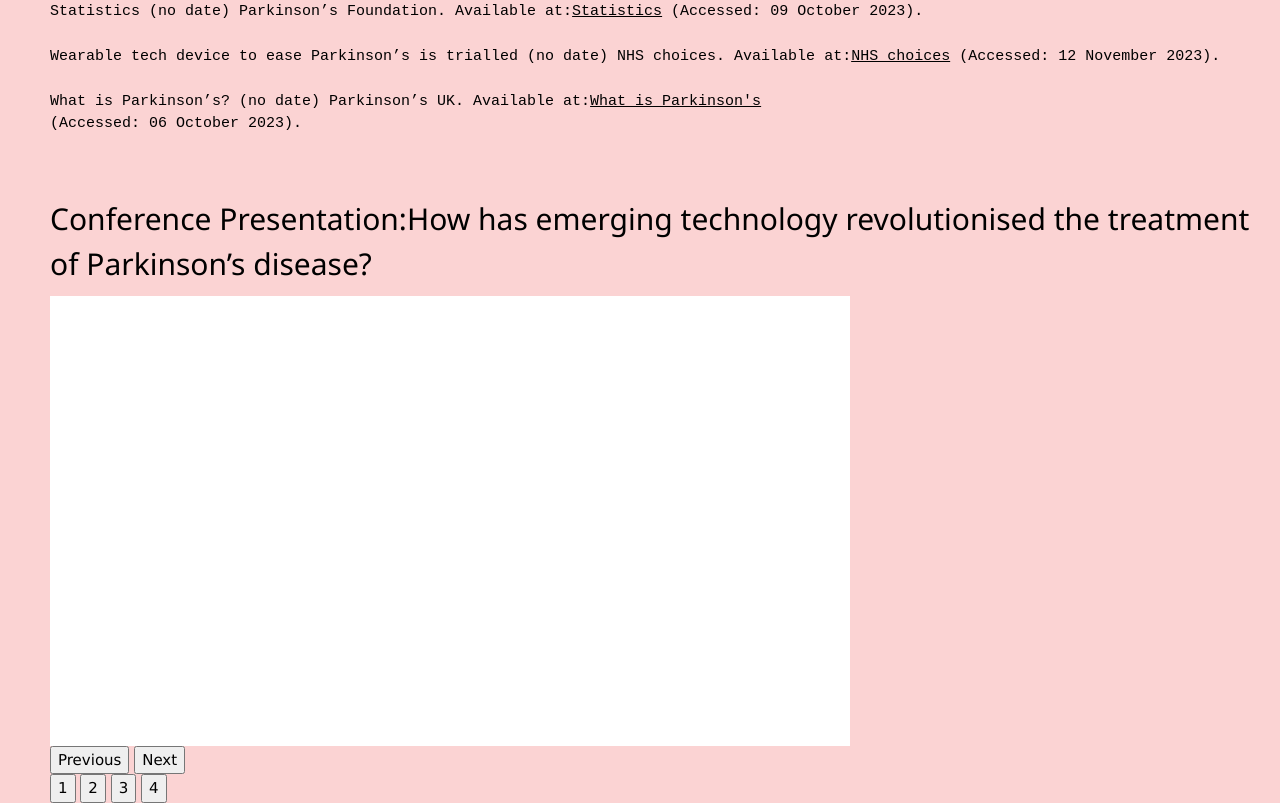
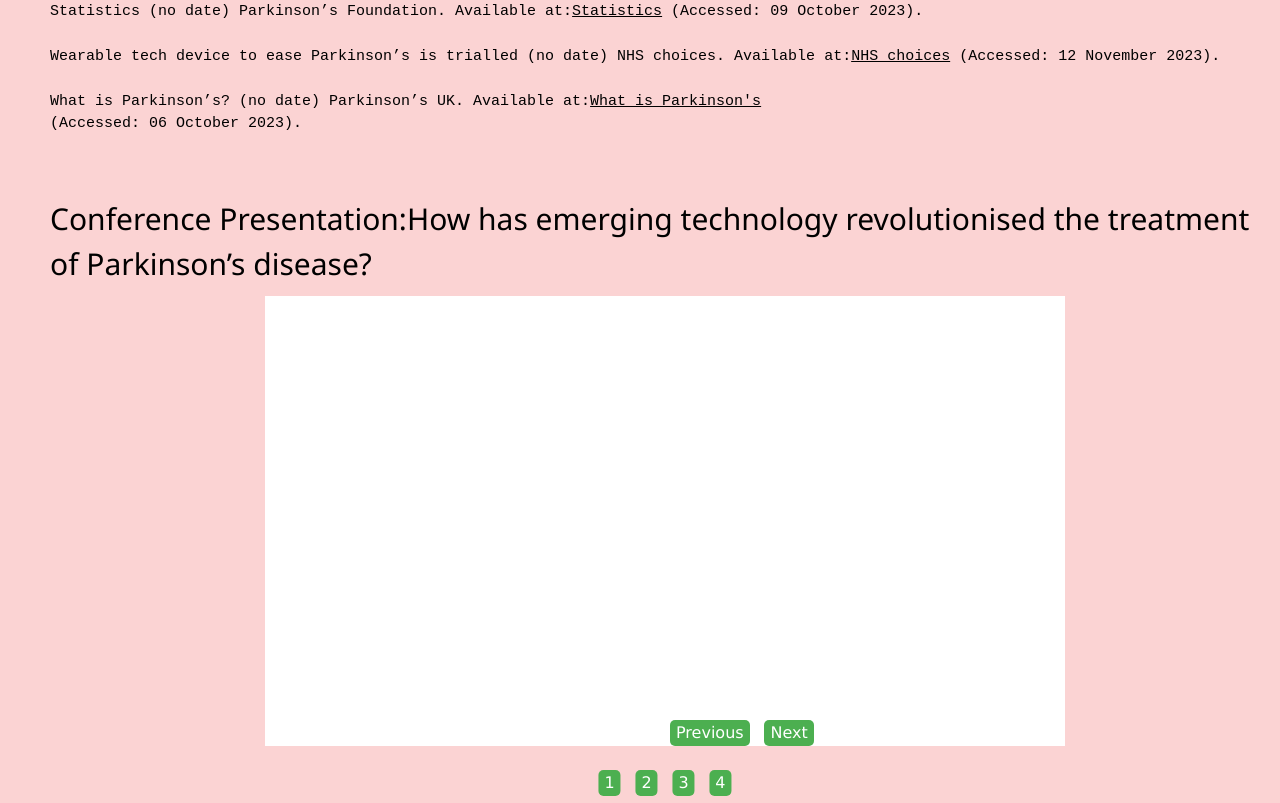
Before and after one commit to FEPSFY6811131/FY6811131, a plain HTML site: page index.html in a window 1280 px wide. Shown: the part 3435-4238 px from the top of the page. Drawn offline with nearby package versions, Linux system fonts and the light colour scheme.

Commit message:
Update index.html

```diff
--- a/index.html
+++ b/index.html
@@ -238,6 +238,39 @@ What is Parkinson’s? (no date) Parkinson’s UK. Available at:<a href=" https:
     <button class ="button" onclick="showSlideNumber(4)">4</button>
 </div>
 
+<style>
+#slide-container{
+    text-align: center;
+    position: relative;
+}
+
+.button-container {
+    position:absolute;
+    bottom: 0;
+    left: 50%;
+    transform: translateX(-50%)
+    margin-bottom: -100px;
+}
+
+    .button{
+        padding: 10px 20 px;
+        background-color: #4CAF50;
+        color: white;
+        border: none;
+        border-radius: 5px;
+        font-size: 16px;
+        cursor: pointer;
+        margin: 0 5px;
+    }
+
+.slide-number-container{
+    position: absolute;
+    bottom:0;
+    left: 50%;
+    transform: translateX(-50%);
+    margin-bottom: -50px;
+}
+    </style>
 
 
 
```
